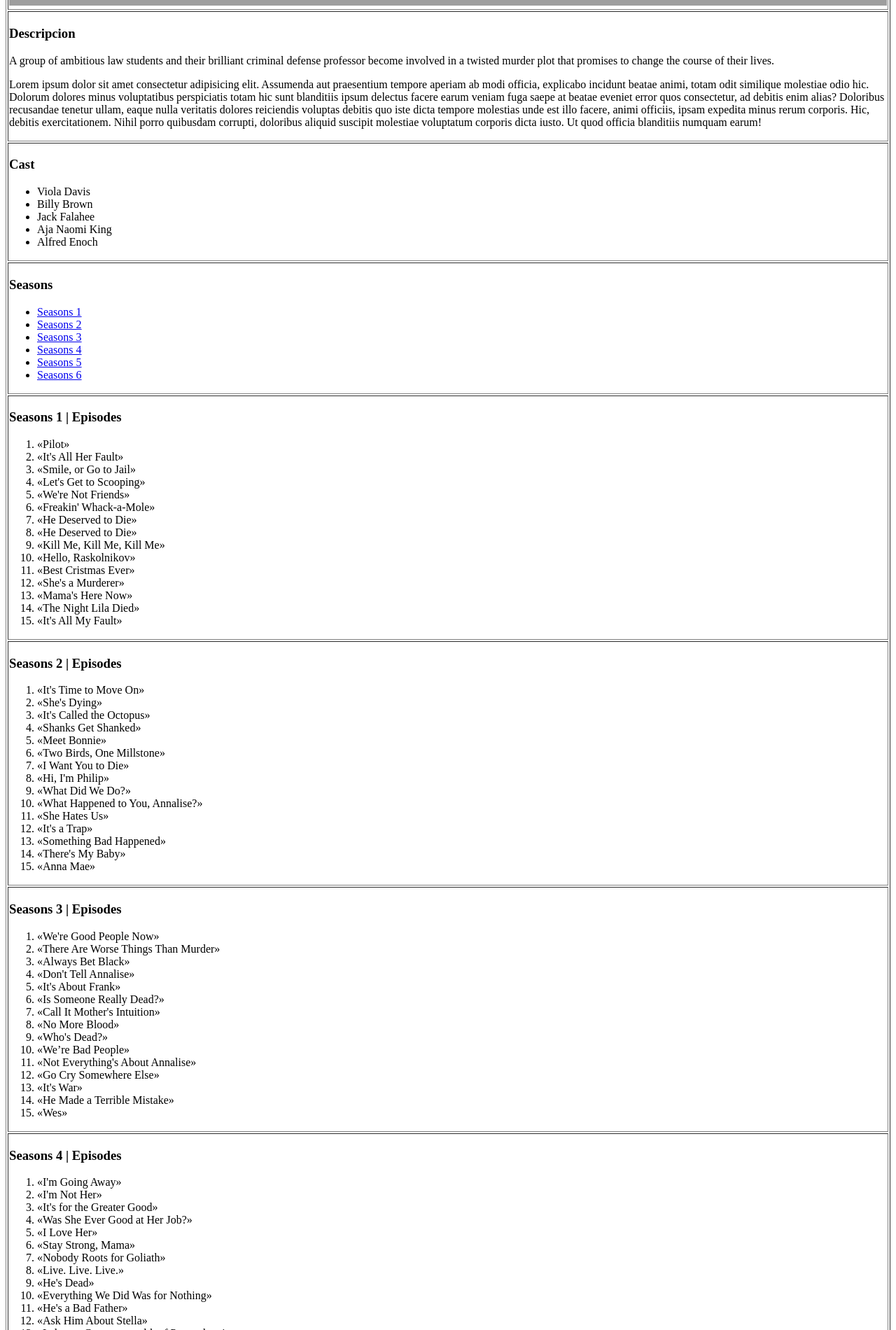
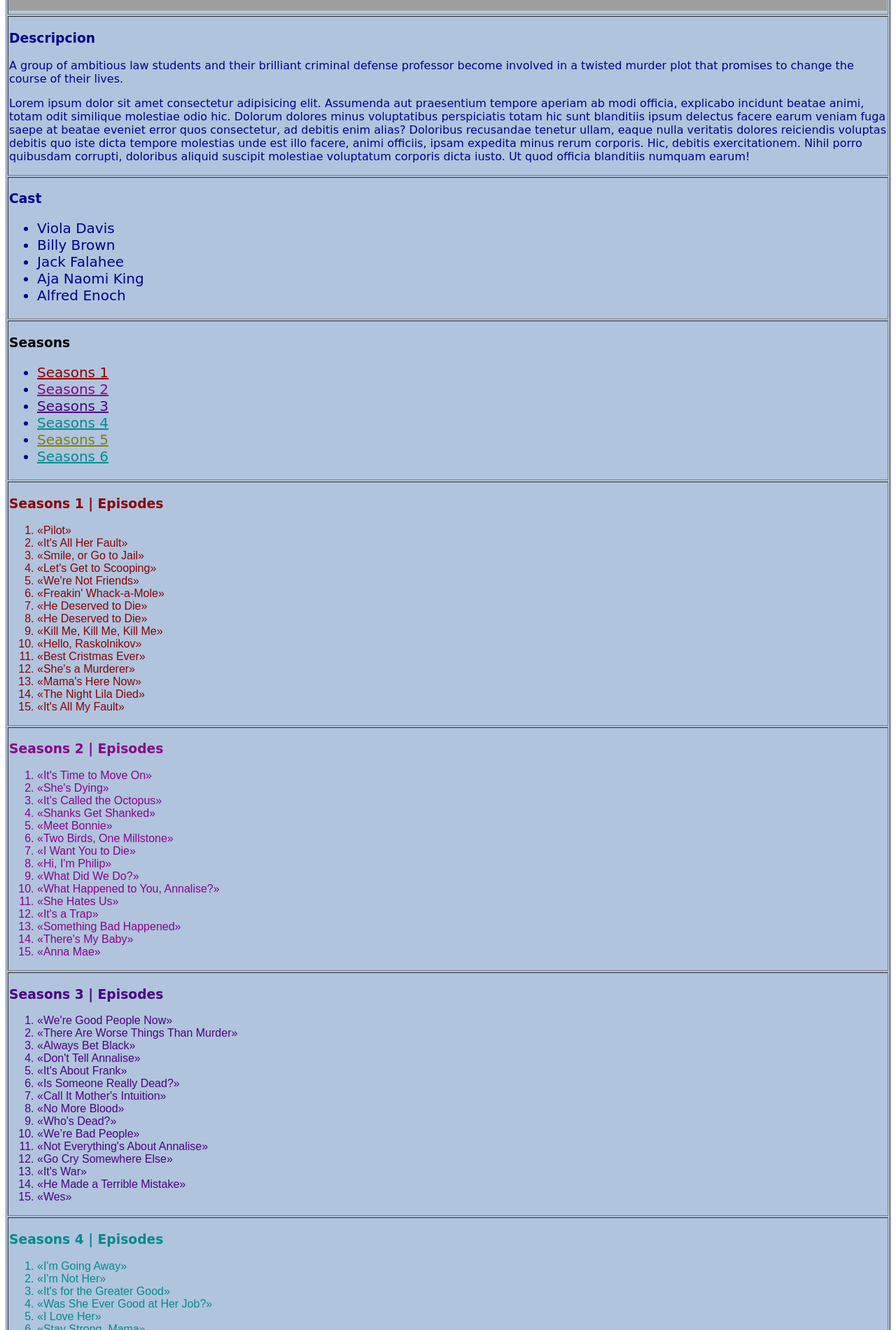
Before and after one commit to Svetlana-9090/faili-github, a plain HTML site: page LONGREAD/index.html in a window 1280 px wide. Shown: the part 900-2800 px from the top of the page at 70% size. Drawn offline with Linux system fonts and the light colour scheme; grey boxes are pictures that could not be loaded.

Commit message:
Add files via upload

```diff
--- a/LONGREAD/index.html
+++ b/LONGREAD/index.html
@@ -4,24 +4,24 @@
        <meta charset="UTF-8">
         <title>LONG Read Exampel</title>
    </head>
-   <body>
+   <body style=" font-family: Arial;">
        <br>
        <br>
        <br>
-     <table border="1" widht="90%" align="center">
+     <table border="1" widht="90%" align="center" style="background-color:LightSteelBlue">
          <tr>
             <td id="UP 1">
-                <h1>
+                <h1 style="font-family: cursive;color:darkBlue; text-align: center;">
                     How to Get Away with Murder
                 </h1>
-                <h2>
+                <h2 style="font-family: cursive;color:darkBlue; text-align: center;">
                       TV Series (2014–2020)
                 </h2>
             </td>
          </tr>
            <tr>
-               <td>
-                   <a href="#trailer">TRAILER</a>
+               <td style="font-size: 20px;">
+                   <a href="#trailer" style="color:darkred; font-family: cursive; ">TRAILER</a>
                </td>
            </tr>
 
@@ -35,22 +35,22 @@
 
             <tr>
                 <td id="trailer">
-                    <h3>How to Get Away with Murder</h3>
+                    <h3 style="font-family: cursive; color:darkBlue;">How to Get Away with Murder</h3>
                     <iframe width="100%" height="315" src="https://www.youtube.com/embed/dkb-aBaxkVk" frameborder="0" allow="accelerometer; autoplay; clipboard-write; encrypted-media; gyroscope; picture-in-picture" allowfullscreen></iframe>
                 </td>
             </tr>
 
           <tr>
               <td>
-                   <h3>Descripcion</h3>
-                  <p>A group of ambitious law students and their brilliant criminal defense professor become involved in a twisted murder plot that promises to change the course of their lives.</p>
-                 <p>Lorem ipsum dolor sit amet consectetur adipisicing elit. Assumenda aut praesentium tempore aperiam ab modi officia, explicabo incidunt beatae animi, totam odit similique molestiae odio hic. Dolorum dolores minus voluptatibus perspiciatis totam hic sunt blanditiis ipsum delectus facere earum veniam fuga saepe at beatae eveniet error quos consectetur, ad debitis enim alias? Doloribus recusandae tenetur ullam, eaque nulla veritatis dolores reiciendis voluptas debitis quo iste dicta tempore molestias unde est illo facere, animi officiis, ipsam expedita minus rerum corporis. Hic, debitis exercitationem. Nihil porro quibusdam corrupti, doloribus aliquid suscipit molestiae voluptatum corporis dicta iusto. Ut quod officia blanditiis numquam earum!</p>
+                   <h3 style="font-family: cursive; color:darkBlue;">Descripcion</h3>
+                  <p style="font-family: cursive; color:darkblue;">A group of ambitious law students and their brilliant criminal defense professor become involved in a twisted murder plot that promises to change the course of their lives.</p>
+                 <p style="font-family: cursive; color: darkblue;">Lorem ipsum dolor sit amet consectetur adipisicing elit. Assumenda aut praesentium tempore aperiam ab modi officia, explicabo incidunt beatae animi, totam odit similique molestiae odio hic. Dolorum dolores minus voluptatibus perspiciatis totam hic sunt blanditiis ipsum delectus facere earum veniam fuga saepe at beatae eveniet error quos consectetur, ad debitis enim alias? Doloribus recusandae tenetur ullam, eaque nulla veritatis dolores reiciendis voluptas debitis quo iste dicta tempore molestias unde est illo facere, animi officiis, ipsam expedita minus rerum corporis. Hic, debitis exercitationem. Nihil porro quibusdam corrupti, doloribus aliquid suscipit molestiae voluptatum corporis dicta iusto. Ut quod officia blanditiis numquam earum!</p>
               </td>
           </tr>
            <tr>
                <td>
-                   <h3>Cast</h3>
-                 <ul>
+                   <h3 style="font-family: cursive; color:darkBlue;">Cast</h3>
+                 <ul style="font-family:Brush Script MT, Brush Script Std, cursive; color:darkBlue; font-size: 20px;">
                      <li>Viola Davis</li>
                      <li>Billy Brown</li>
                      <li>Jack Falahee</li>
@@ -61,22 +61,22 @@
            </tr>
            <tr>
                <td>
-                   <h3>Seasons</h3>
-               <ul>
-                   <li><a href="#seasons 1">Seasons 1</a></li>
-                   <li><a href="#seasons 2">Seasons 2</a></li>
-                   <li><a href="#seasons 3">Seasons 3</a></li>
-                   <li><a href="#seasons 4">Seasons 4</a></li>
-                   <li><a href="#seasons 5">Seasons 5</a></li>
-                   <li><a href="#seasons 6">Seasons 6</a></li>
+                   <h3 style="font-family: cursive;">Seasons</h3>
+               <ul style="font-size: 20px; color:DarkBlue; font-family:URW Chancery L, cursive;">
+                   <li ><a href="#seasons 1" style="color: darkred;"> Seasons 1</a></li>
+                   <li><a href="#seasons 2" style="color:DarkMagenta;">Seasons 2</a></li>
+                   <li><a href="#seasons 3" style=" color: Indigo;">Seasons 3</a></li>
+                   <li><a href="#seasons 4" style="color: DarkCyan">Seasons 4</a></li>
+                   <li><a href="#seasons 5" style="color: Olive;">Seasons 5</a></li>
+                   <li><a href="#seasons 6" style="color: DarkCyan;" >Seasons 6</a></li>
                 </ul>
                </td>
            </tr>
 
            <tr>
                <td id="seasons 1">
-                   <h3>Seasons 1 | Episodes</h3>
-                   <ol>
+                   <h3 style="font-family: cursive; color: darkred; ">Seasons 1 | Episodes</h3>
+                   <ol style="color: darkred;">
                        <li>«Pilot»</li>
                        <li>«It's All Her Fault»</li>
                        <li>«Smile, or Go to Jail»</li>
@@ -98,8 +98,8 @@
 
           <tr>
                <td id="seasons 2">
-                   <h3>Seasons 2 | Episodes</h3>
-                  <ol>
+                   <h3 style="font-family: cursive; color:DarkMagenta">Seasons 2 | Episodes</h3>
+                  <ol style="color:DarkMagenta;">
                       <li>«It's Time to Move On»</li>
                       <li>«She's Dying»</li>
                       <li>«It's Called the Octopus»</li>
@@ -120,9 +120,9 @@
           </tr>
 
            <tr>
-              <td id="seasons 3" >
-                  <h3>Seasons 3 | Episodes</h3>
-                    <ol>
+              <td id="seasons 3">
+                  <h3 style="font-family: cursive; color:Indigo">Seasons 3 | Episodes</h3>
+                    <ol style="color: Indigo">
                         <li>«We're Good People Now»</li>
                         <li>«There Are Worse Things Than Murder»</li>
                         <li>«Always Bet Black»</li>
@@ -144,8 +144,8 @@
 
           <tr>
               <td id="seasons 4">
-                  <h3>Seasons 4 | Episodes</h3>
-                   <ol>
+                  <h3 style="font-family: cursive; color:DarkCyan">Seasons 4 | Episodes</h3>
+                   <ol style="color:DarkCyan">
                        <li>«I'm Going Away»</li>
                        <li>«I'm Not Her»</li>
                        <li>«It's for the Greater Good»</li>
@@ -167,8 +167,8 @@
 
           <tr>
                <td id="seasons 5">
-                   <h3>Seasons 5 | Episodes</h3>
-                  <ol>
+                   <h3 style="font-family: cursive; color: Olive;">Seasons 5 | Episodes</h3>
+                  <ol style="color: Olive;">
                       <li>«Your Funeral»</li>
                       <li>«Whose Blood Is That?»</li>
                       <li>«The Baby Was Never Dead»</li>
@@ -190,8 +190,8 @@
 
            <tr>
              <td id="seasons 6">
-                    <h3>Seasons 6 | Episodes</h3>
-                 <ol>
+                    <h3 style="font-family: cursive; color:DarkCyan;">Seasons 6 | Episodes</h3>
+                 <ol style="color:DarkCyan ;">
                      <li>«Say Goodbye»</li>
                      <li>«Vivian's Here»</li>
                      <li>«Do You Think I'm A Bad Man?»</li>
@@ -215,7 +215,8 @@
         <tr>
             <td>
 
-                    <a href="#UP 1">**UP**</a>
+                    <a href="#UP 1" style="background-color:LightSteelBlue;
+                    color:darkblue; font-size: 20px;">**UP**</a>
 
             </td>
         </tr>
```
